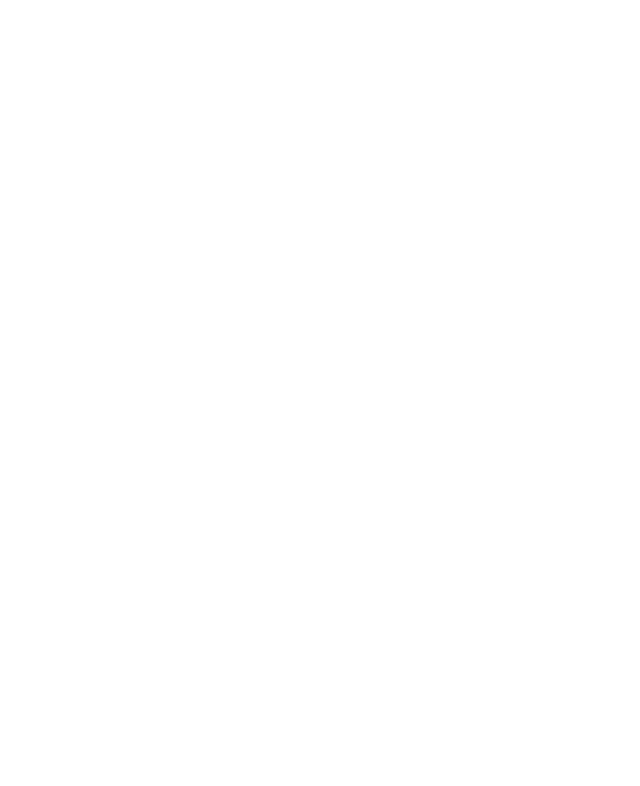
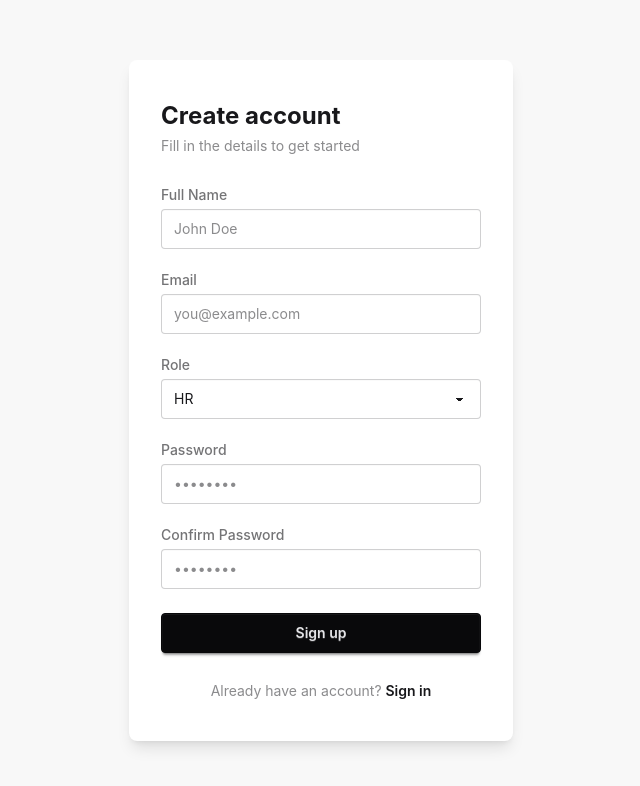
Before and after one commit to Vysakhp22/angular-enterprise-employee-management, an Angular app: page /signup in a window 1280 px wide. Before the commit this address led to /. Shown: the top 786 px of the page, without its empty margins (319-959 px from the left). Built offline with nearby package versions, Linux system fonts and the light colour scheme.

Commit message:
feat: implement signup functionality with form validation and create signup component

```diff
--- a/src/app/app.routes.ts
+++ b/src/app/app.routes.ts
@@ -4,5 +4,9 @@
     {
         path: '',
         loadComponent: () => import('./features/auth/login/login').then(m => m.Login)
+    },
+    {
+        path: 'signup',
+        loadComponent: () => import('./features/auth/signup/signup').then(m => m.Signup)
     }
 ];
--- /dev/null
+++ b/src/app/core/models/signup.ts
@@ -0,0 +1,7 @@
+export interface SignupRequest {
+  name: string;
+  email: string;
+  password: string;
+  confirmPassword: string;
+  role: 'Admin' | 'HR' | 'Manager';
+}
--- a/src/app/features/auth/login/login.html
+++ b/src/app/features/auth/login/login.html
@@ -12,6 +12,9 @@
                     </label>
                     <input [formField]="loginForm.email" type="email" id="email" placeholder="you@example.com"
                         class="input input-bordered w-full" autocomplete="email" />
+                    @if (loginForm.email().touched() && loginForm.email().errors(); as errors) {
+                        <p class="text-error text-xs mt-1">{{ errors[0].message }}</p>
+                    }
                 </div>
 
                 <div class="form-control">
@@ -21,6 +24,9 @@
                     </label>
                     <input [formField]="loginForm.password" type="password" id="password" placeholder="••••••••"
                         class="input input-bordered w-full" autocomplete="current-password" />
+                    @if (loginForm.password().touched() && loginForm.password().errors(); as errors) {
+                        <p class="text-error text-xs mt-1">{{ errors[0].message }}</p>
+                    }
                 </div>
 
                 <button type="button" class="btn btn-neutral w-full mt-1"
@@ -29,7 +35,7 @@
 
             <p class="text-center text-sm text-base-content/50 mt-6">
                 Don't have an account?
-                <a class="link link-hover text-base-content font-semibold">Sign up</a>
+                <a class="link link-hover text-base-content font-semibold" href="/signup">Sign up</a>
             </p>
 
         </div>
--- /dev/null
+++ b/src/app/features/auth/signup/signup.html
@@ -0,0 +1,80 @@
+<div class="min-h-screen bg-base-200 flex items-center justify-center px-4">
+    <div class="card bg-base-100 w-full max-w-sm shadow-lg">
+        <div class="card-body gap-1 px-8 py-10">
+
+            <h2 class="text-2xl font-bold text-base-content">Create account</h2>
+            <p class="text-sm text-base-content/50 mb-6">Fill in the details to get started</p>
+
+            <form class="flex flex-col gap-5">
+                <div class="form-control">
+                    <label class="label pb-1" for="name">
+                        <span class="label-text font-medium">Full Name</span>
+                    </label>
+                    <input [formField]="signupForm.name" type="text" id="name" placeholder="John Doe"
+                        class="input input-bordered w-full" autocomplete="name" />
+                    @if (signupForm.name().touched() && signupForm.name().errors(); as errors) {
+                        <p class="text-error text-xs mt-1">{{ errors[0].message }}</p>
+                    }
+                </div>
+
+                <div class="form-control">
+                    <label class="label pb-1" for="email">
+                        <span class="label-text font-medium">Email</span>
+                    </label>
+                    <input [formField]="signupForm.email" type="email" id="email" placeholder="you@example.com"
+                        class="input input-bordered w-full" autocomplete="email" />
+                    @if (signupForm.email().touched() && signupForm.email().errors(); as errors) {
+                        <p class="text-error text-xs mt-1">{{ errors[0].message }}</p>
+                    }
+                </div>
+
+                <div class="form-control">
+                    <label class="label pb-1" for="role">
+                        <span class="label-text font-medium">Role</span>
+                    </label>
+                    <select [formField]="signupForm.role" id="role" class="select select-bordered w-full">
+                        <option value="" disabled>Select a role</option>
+                        <option value="Admin">Admin</option>
+                        <option value="HR">HR</option>
+                        <option value="Manager">Manager</option>
+                    </select>
+                    @if (signupForm.role().touched() && signupForm.role().errors(); as errors) {
+                        <p class="text-error text-xs mt-1">{{ errors[0].message }}</p>
+                    }
+                </div>
+
+                <div class="form-control">
+                    <label class="label pb-1" for="password">
+                        <span class="label-text font-medium">Password</span>
+                    </label>
+                    <input [formField]="signupForm.password" type="password" id="password" placeholder="••••••••"
+                        class="input input-bordered w-full" autocomplete="new-password" />
+                    @if (signupForm.password().touched() && signupForm.password().errors(); as errors) {
+                        <p class="text-error text-xs mt-1">{{ errors[0].message }}</p>
+                    }
+                </div>
+
+                <div class="form-control">
+                    <label class="label pb-1" for="confirmPassword">
+                        <span class="label-text font-medium">Confirm Password</span>
+                    </label>
+                    <input [formField]="signupForm.confirmPassword" type="password" id="confirmPassword"
+                        placeholder="••••••••" class="input input-bordered w-full" autocomplete="new-password" />
+                    @if (signupForm.confirmPassword().touched() && signupForm.confirmPassword().errors(); as errors) {
+                        <p class="text-error text-xs mt-1">{{ errors[0].message }}</p>
+                    }
+                </div>
+
+                <button type="button" class="btn btn-neutral w-full mt-1" (click)="onSubmit()">
+                    {{ signupForm().submitting() ? 'Creating account...' : 'Sign up' }}
+                </button>
+            </form>
+
+            <p class="text-center text-sm text-base-content/50 mt-6">
+                Already have an account?
+                <a class="link link-hover text-base-content font-semibold" href="/">Sign in</a>
+            </p>
+
+        </div>
+    </div>
+</div>
--- /dev/null
+++ b/src/app/features/auth/signup/signup.ts
@@ -0,0 +1,38 @@
+import { Component, signal } from '@angular/core';
+import { form, FormField, required, submit } from '@angular/forms/signals';
+import { SignupRequest } from '../../../core/models/signup';
+
+@Component({
+  selector: 'app-signup',
+  imports: [FormField],
+  templateUrl: './signup.html',
+  styleUrl: './signup.scss',
+})
+export class Signup {
+
+  protected signupModel = signal<SignupRequest>({
+    name: '',
+    email: '',
+    password: '',
+    confirmPassword: '',
+    role: 'HR'
+  });
+
+  protected signupForm = form(this.signupModel, (s) => {
+    required(s.name, { message: 'Full name is required' });
+    required(s.email, { message: 'Email is required' });
+    required(s.role, { message: 'Role is required' });
+    required(s.password, { message: 'Password is required' });
+    required(s.confirmPassword, { message: 'Please confirm your password' });
+  });
+
+  protected async onSubmit() {
+    await submit(this.signupForm, async (f) => {
+      if (!f().valid) {
+        console.log('Form is invalid:', f().errors);
+        return;
+      }
+      console.log('Signup form submitted:', f().value());
+    });
+  }
+}
```
Also changed, not shown: src/app/features/auth/signup/signup.scss (added).
